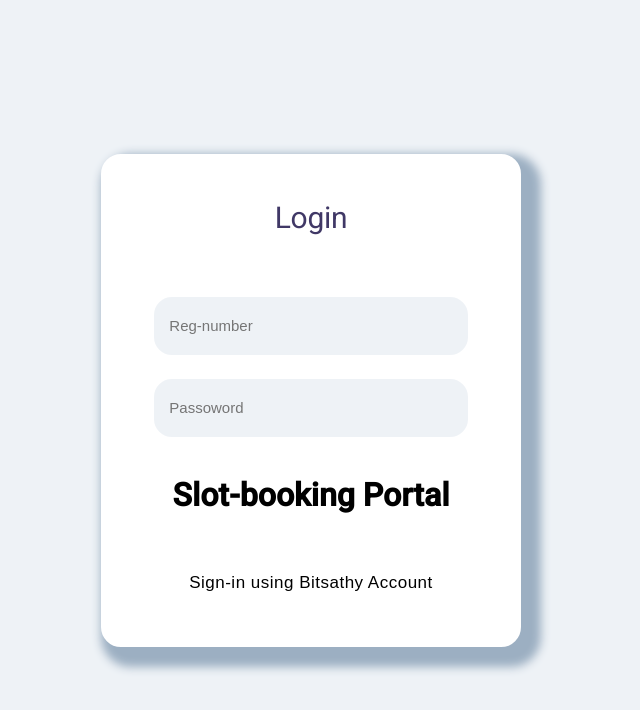
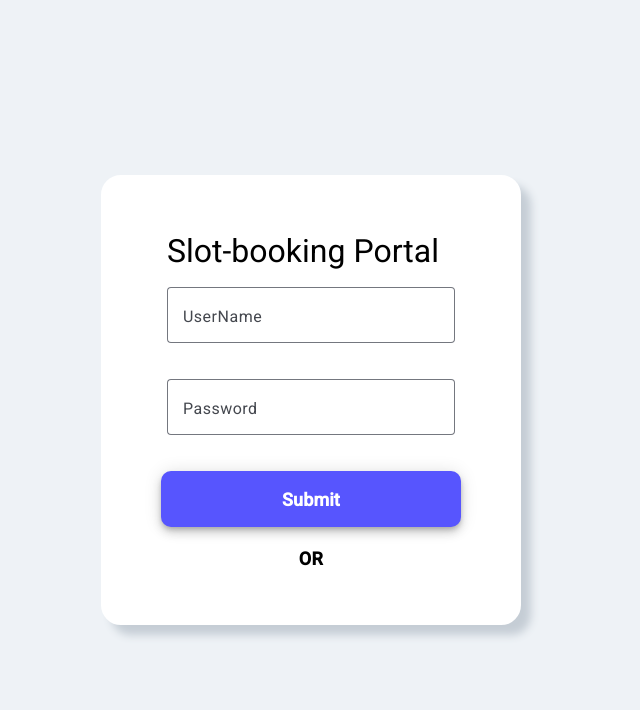
Before and after one commit to darshan744/SlotBookingPortal, an Angular app: page / in a window 1280 px wide. Shown: the top 710 px of the page, without its empty margins (329-969 px from the left). Built offline with nearby package versions, Linux system fonts and the light colour scheme.

Commit message:
Modified the login page with Angular-Material

```diff
--- a/src/app/header/header.component.css
+++ b/src/app/header/header.component.css
@@ -4,7 +4,7 @@
     padding-left: 30px;
     margin-left: 0px;
     margin-right: 0px;
-    background-color: #ffff;
+    background-color: transparent;
     height: 77px;
     display: flex;
     justify-content: space-between;
--- a/src/app/header/header.component.html
+++ b/src/app/header/header.component.html
@@ -4,4 +4,5 @@
         <span style="cursor: default;">SlotBooking Portal</span>
     </div>
     <img [src]="userdetails.picture" alt="" class="profile">
+    whatsa
 </mat-toolbar>
--- a/src/app/login/login.component.css
+++ b/src/app/login/login.component.css
@@ -1,12 +1,12 @@
-@import url('https://fonts.googleapis.com/css2?family=Crimson+Pro:wght@200..900&display=swap');
+/* @import url('https://fonts.googleapis.com/css2?family=Crimson+Pro:wght@200..900&display=swap');
 /* rgb(0, 185, 240); buttoncolor */
 
-*{
+/* *{
     margin: 0;
     padding: 0;
     box-sizing: border-box;
     font-family: 'Ubuntu' ,sans-serif;
-}
+}*/
 body{
     display: flex;
     min-height: 100vh;
@@ -23,9 +23,10 @@
     position:relative;
     padding: 30px 40px;
     border-radius: 20px;
-    box-shadow: 10px 10px 10px 10px rgb(156, 175, 194);
+    box-shadow: 10px 10px 8px #c5cdd5;
+
 }
- .User-input{
+ /* .User-input{
     display: flex;
     flex-direction: column;
     padding: 30px;
@@ -41,13 +42,11 @@
     height: 62px;
     width: 115%;
     font-size: 15px;
-    /* border-radius: 15px; */
     border: 2px solid rgb(230, 240, 250);
     border-color: rgb(255, 255, 255);
     background-color: rgb(238, 242, 246);
 }
 .inputbox-pass{
-    /* padding: 20px; */
     margin-top: 20px;
 }
 .loginbox h1{
@@ -79,3 +78,13 @@
     padding-left: 80px;
     width: 75%;
 }
+ */
+
+.submit-btn{
+    background-color:#5755FE;
+    font-weight: bold;
+    color: white;
+    font-size: large;
+    width: 300px;
+    border-radius: 10px;
+}
--- a/src/app/login/login.component.html
+++ b/src/app/login/login.component.html
@@ -3,20 +3,26 @@
   content="772453149406-40ctg1aupn8hok7uttrquur55tfd313g.apps.googleusercontent.com.apps.googleusercontent.com">
   <script src="https://accounts.google.com/gsi/client" async defer></script>
 <body>
-  <div action="" class="loginbox" >
-    <h1>Login</h1>
-    <!-- <img src="assets\BIT_LOGO-removebg-preview.png" alt="BitLogo" id="Logo"> -->
-    <form>
-      <div class="User-input">
-      <input type="text" placeholder="Reg-number" class="inputbox-user">
-      <input type="password" placeholder="Passoword" class="inputbox-pass">
-    </div>
-    </form>
-    <h2>Slot-booking Portal</h2>
-    <p class="Sign-in">Sign-in using Bitsathy Account
-    </p>
-    <div id="g_id_onload" data-client_id="772453149406-abjsh6ajdo61sr3rcsfqav4u3mj6b5ap.apps.googleusercontent.com"
-      data-context="signin" data-ux_mode="popup" data-callback="handleOauthResponse" data-auto_prompt="false"></div>
-    <div class="g_id_signin" data-type="standard" data-shape="rectangular" data-theme="filled_white" data-text="signin_with"
-      data-size="medium" data-logo_alignment="left" id="G-btn">
-    </div>
+  <mat-card class="loginbox">
+    <mat-card-content style="display: flex; flex-direction: column; padding: 24px;">
+      <h4>Slot-booking Portal</h4>
+      <mat-form-field appearance="outline" style="margin-bottom: 16px;">
+        <mat-label>UserName</mat-label>
+        <input type="text" matInput style="border-radius: 4px;width: 100%;">
+      </mat-form-field>
+      <mat-form-field appearance="outline" style="margin-bottom: 16px;">
+        <mat-label>Password</mat-label>
+        <input type="password" matInput style="border-radius: 4px;width: 100%;">
+      </mat-form-field>
+    </mat-card-content>
+    <mat-card-actions style="display: flex; margin-top: -32px; flex-direction: column;">
+      <button mat-fab extended type="submit" class="submit-btn">Submit</button>
+      <p class="Sign-in" style="margin-top: 20px;font-size: large; font-weight: bold;">OR</p>
+      <div id="g_id_onload" data-client_id="772453149406-abjsh6ajdo61sr3rcsfqav4u3mj6b5ap.apps.googleusercontent.com"
+    data-context="signin" data-ux_mode="popup" data-callback="handleOauthResponse" data-auto_prompt="false" style="width: 300px;"></div>
+  <div class="g_id_signin" data-type="standard" data-shape="rectangular" data-theme="filled_white" data-text="signin_with"
+    data-size="medium" data-logo_alignment="left" id="G-btn">
+  </div>
+    </mat-card-actions>
+
+  </mat-card>
--- a/src/app/user/user.component.html
+++ b/src/app/user/user.component.html
@@ -1,7 +1,6 @@
 <app-header></app-header>
 <body>
     <div class="container">
-
         <mat-card class="cards">
             <img mat-card-image src="/images (1).jpeg" alt="">
             <mat-card-content>
--- a/tsconfig.json
+++ b/tsconfig.json
@@ -27,6 +27,7 @@
     "enableI18nLegacyMessageIdFormat": false,
     "strictInjectionParameters": true,
     "strictInputAccessModifiers": true,
-    "strictTemplates": true
+    "strictTemplates": true,
+    "typeRoots": ["node_modules/@angular/material"]
   }
 }
```
Also changed, not shown: src/app/login/login.component.ts (+13 -2 lines), 1 other file (tests, documents, lock files or other folders).
